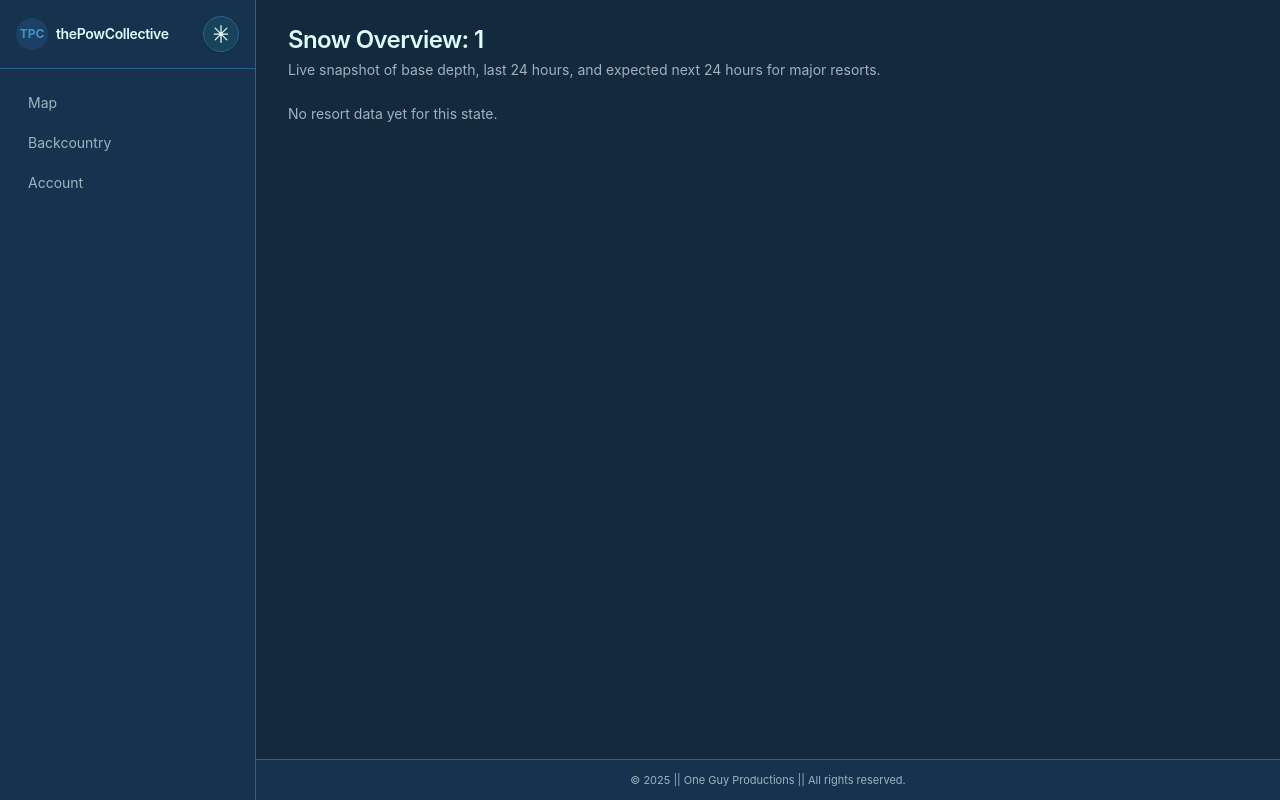
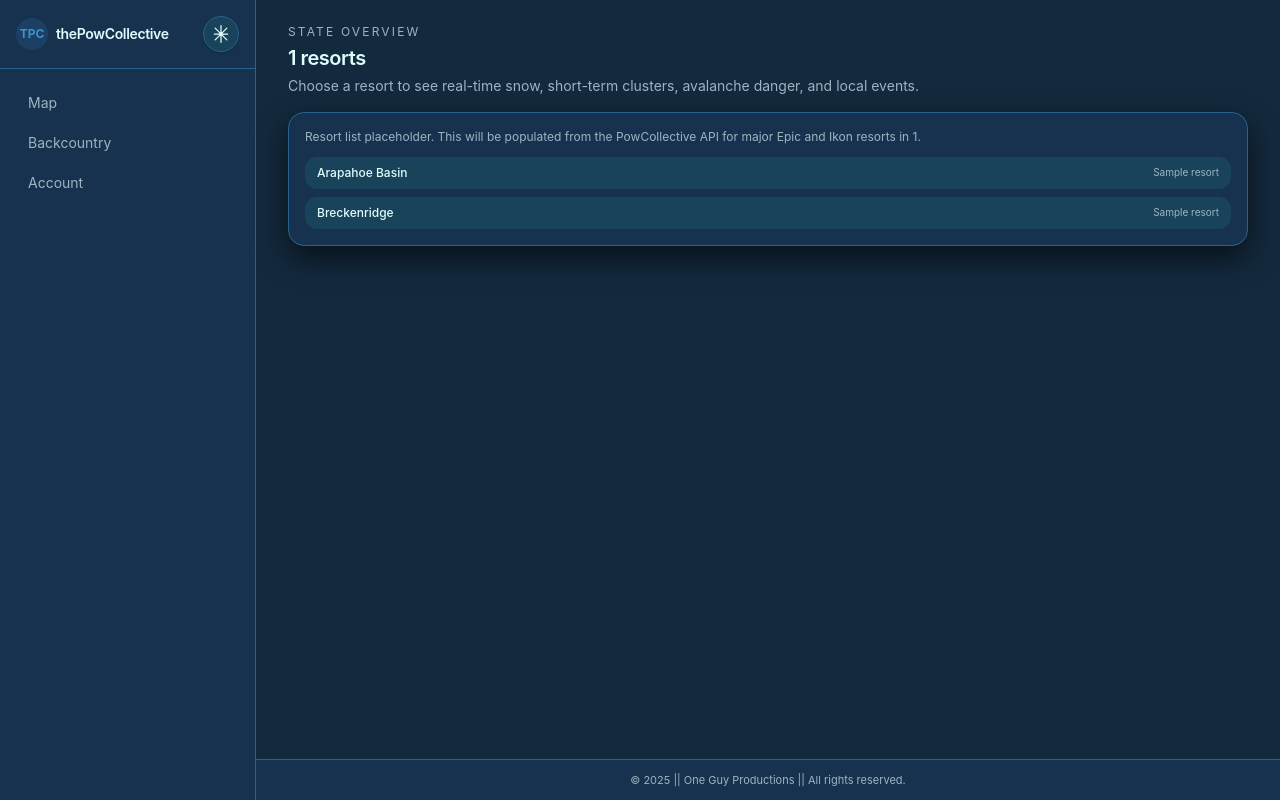
Before and after one commit to nathangreen1632/ThePowCollective, a React (Vite) app in the folder Client/: page /states/1 in a window 1280 px wide. Built offline with nearby package versions, Linux system fonts and the light colour scheme.

Commit message:
refactor(client): simplify `StateOverviewPage` by delegating rendering to `StateOverviewPageView`

```diff
--- a/Client/src/pages/StateOverviewPage.tsx
+++ b/Client/src/pages/StateOverviewPage.tsx
@@ -1,66 +1,12 @@
-// Client/src/pages/StateOverviewPage.tsx
 import React from 'react';
 import { useParams } from 'react-router-dom';
+import StateOverviewPageView from '../jsx/pages/StateOverviewPageView';
 
-type Resort = {
-  id: string;
-  name: string;
-  baseDepthIn: number;
-  last24In: number;
-  next24In: number;
+type StateRouteParams = {
+  stateCode?: string;
 };
 
-const MOCK_CO_RESORTS: Resort[] = [
-  { id: 'abasin', name: 'Arapahoe Basin', baseDepthIn: 42, last24In: 4, next24In: 6 },
-  { id: 'breck', name: 'Breckenridge', baseDepthIn: 58, last24In: 8, next24In: 10 },
-  { id: 'steamboat', name: 'Steamboat', baseDepthIn: 64, last24In: 3, next24In: 5 },
-];
-
 export default function StateOverviewPage(): React.ReactElement {
-  const { stateCode } = useParams<{ stateCode: string }>();
-  const code = (stateCode || '').toUpperCase();
-
-  const resorts = code === 'CO' ? MOCK_CO_RESORTS : [];
-
-  return (
-    <section className="space-y-6">
-      <header className="space-y-1">
-        <h1 className="text-2xl font-semibold tracking-tight">
-          {code === 'CO' ? 'Colorado Snow Overview' : `Snow Overview: ${code}`}
-        </h1>
-        <p className="text-sm text-[var(--pow-muted)]">
-          Live snapshot of base depth, last 24 hours, and expected next 24 hours for major resorts.
-        </p>
-      </header>
-
-      {resorts.length === 0 ? (
-        <p className="text-sm text-[var(--pow-muted)]">
-          No resort data yet for this state.
-        </p>
-      ) : (
-        <div className="overflow-hidden rounded-xl border border-[var(--pow-border)] bg-[var(--pow-surface)]">
-          <table className="min-w-full text-sm">
-            <thead className="bg-[var(--pow-elevated)]">
-            <tr>
-              <th className="px-3 py-2 text-left font-semibold">Resort</th>
-              <th className="px-3 py-2 text-right font-semibold">Base Depth</th>
-              <th className="px-3 py-2 text-right font-semibold">Last 24h</th>
-              <th className="px-3 py-2 text-right font-semibold">Next 24h</th>
-            </tr>
-            </thead>
-            <tbody>
-            {resorts.map((r) => (
-              <tr key={r.id} className="border-t border-[var(--pow-border)]">
-                <td className="px-3 py-2">{r.name}</td>
-                <td className="px-3 py-2 text-right">{r.baseDepthIn}"</td>
-                <td className="px-3 py-2 text-right">{r.last24In}"</td>
-                <td className="px-3 py-2 text-right">{r.next24In}"</td>
-              </tr>
-            ))}
-            </tbody>
-          </table>
-        </div>
-      )}
-    </section>
-  );
+  const { stateCode = 'CO' } = useParams<StateRouteParams>();
+  return <StateOverviewPageView stateCode={stateCode} />;
 }
```
